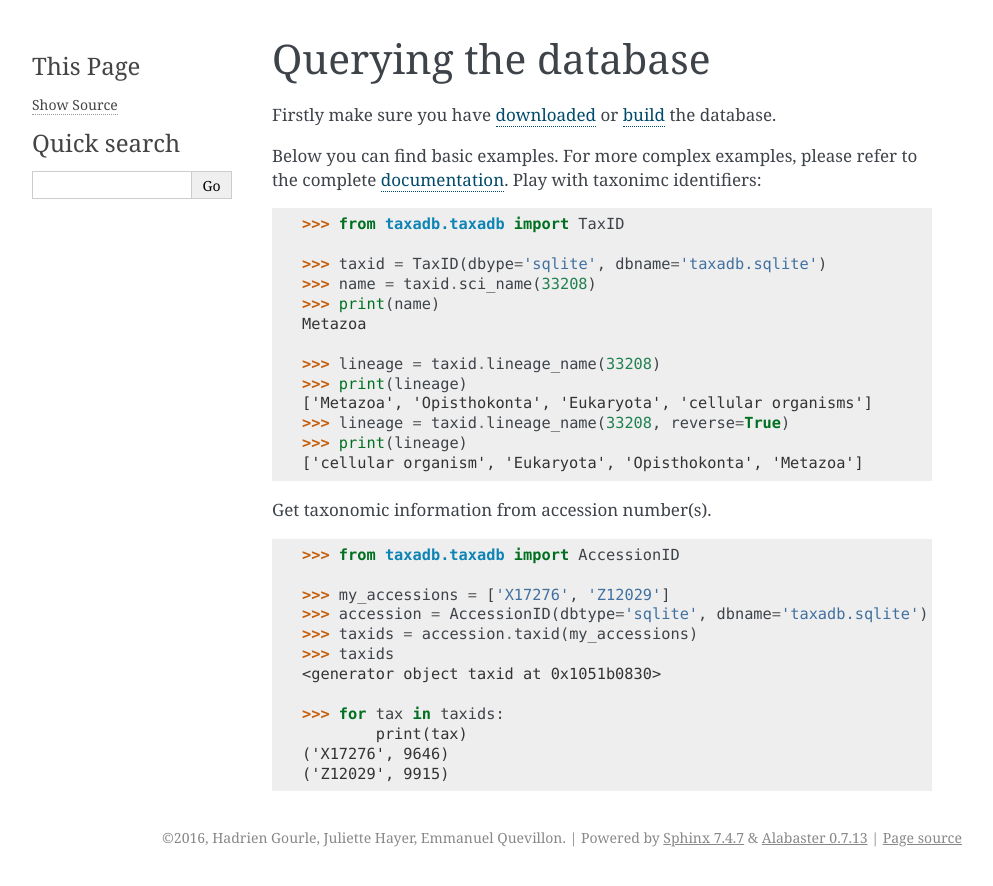
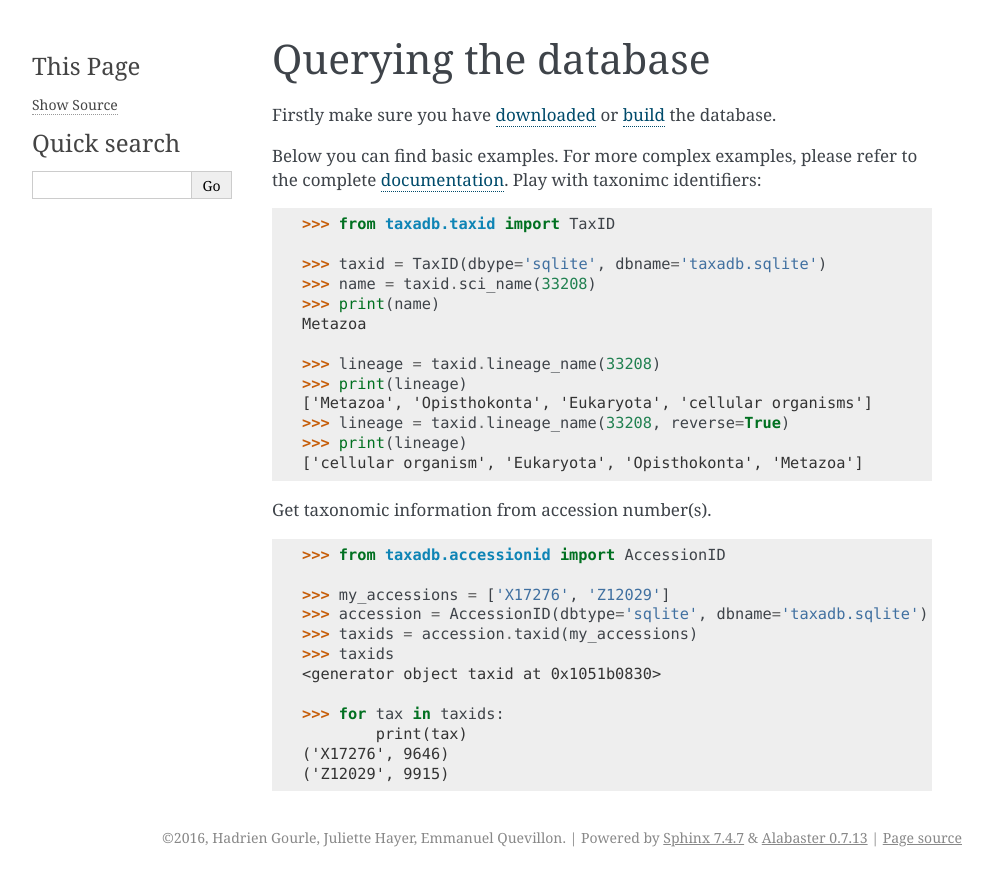
Before and after one commit to HadrienG/taxadb, a Sphinx documentation site: the page built from doc/taxadb/query.rst, in a window 1280 px wide. Shown: the top 886 px of the page, without its empty margins (148-1141 px from the left). Built offline with Sphinx 7.4.7, drawn with Linux system fonts in a browser that asks for light colours; pages that are not in the unit, such as notebooks, are missing from menus.

Commit message:
Updated doc for querying Taxadb

```diff
--- a/doc/taxadb/query.rst
+++ b/doc/taxadb/query.rst
@@ -11,7 +11,7 @@ Play with taxonimc identifiers:
 
 .. code-block:: python
 
-   >>> from taxadb.taxadb import TaxID
+   >>> from taxadb.taxid import TaxID
 
    >>> taxid = TaxID(dbype='sqlite', dbname='taxadb.sqlite')
    >>> name = taxid.sci_name(33208)
@@ -29,7 +29,7 @@ Get taxonomic information from accession number(s).
 
 .. code-block:: python
 
-   >>> from taxadb.taxadb import AccessionID
+   >>> from taxadb.accessionid import AccessionID
 
    >>> my_accessions = ['X17276', 'Z12029']
    >>> accession = AccessionID(dbtype='sqlite', dbname='taxadb.sqlite')
```
